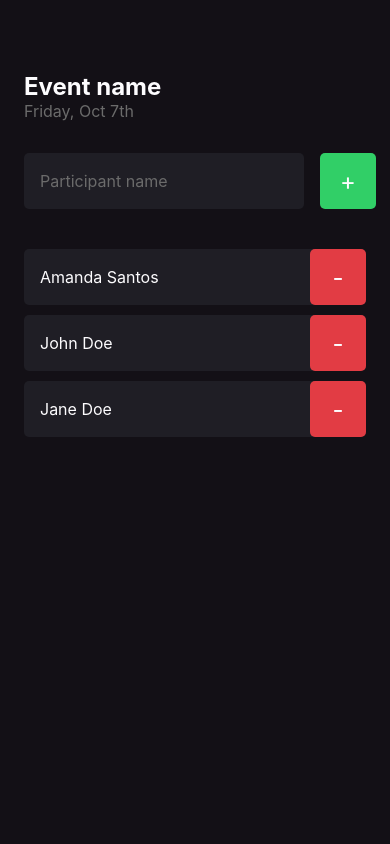
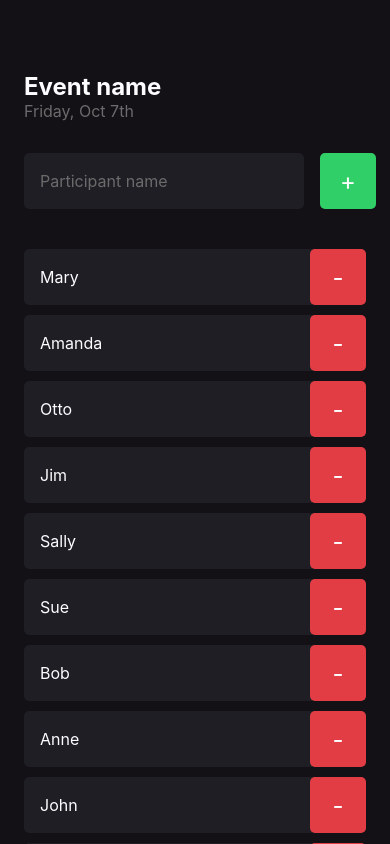
Before and after one commit to amanda-santos/imhere, a React Native app: screen / in a window 390 px wide. Built offline with nearby package versions, Linux system fonts and the light colour scheme.

Commit message:
feat: ✨ add scrollview

```diff
--- a/src/components/Participant/index.tsx
+++ b/src/components/Participant/index.tsx
@@ -5,13 +5,17 @@ import { styles } from "./styles";
 
 type ParticipantProps = {
   name: string;
+  onRemove: (name: string) => void;
 };
 
-export const Participant = ({ name }: ParticipantProps): ReactElement => {
+export const Participant = ({
+  name,
+  onRemove,
+}: ParticipantProps): ReactElement => {
   return (
     <View style={styles.container}>
       <Text style={styles.name}>{name}</Text>
-      <TouchableOpacity style={styles.button}>
+      <TouchableOpacity style={styles.button} onPress={() => onRemove(name)}>
         <Text style={styles.buttonText}>-</Text>
       </TouchableOpacity>
     </View>
--- a/src/screens/Home/index.tsx
+++ b/src/screens/Home/index.tsx
@@ -1,12 +1,38 @@
 import { ReactElement } from "react";
-import { Text, TextInput, TouchableOpacity, View } from "react-native";
+import {
+  ScrollView,
+  Text,
+  TextInput,
+  TouchableOpacity,
+  View,
+} from "react-native";
 import { Participant } from "../../components/Participant";
 
 import { styles } from "./styles";
 
 export const Home = (): ReactElement => {
+  const participants = [
+    "Mary",
+    "Amanda",
+    "Otto",
+    "Jim",
+    "Sally",
+    "Sue",
+    "Bob",
+    "Anne",
+    "John",
+    "Jane",
+    "Joe",
+    "Jill",
+    "Jack",
+  ];
+
   const handleAddParticipant = () => {
     console.log("Add participant");
+  };
+
+  const handleRemoveParticipant = (name: string) => {
+    console.log("Remove participant", name);
   };
 
   return (
@@ -26,9 +52,15 @@ export const Home = (): ReactElement => {
         </TouchableOpacity>
       </View>
 
-      <Participant name="Amanda Santos" />
-      <Participant name="John Doe" />
-      <Participant name="Jane Doe" />
+      <ScrollView showsVerticalScrollIndicator={false}>
+        {participants.map((participant) => (
+          <Participant
+            key={participant}
+            name={participant}
+            onRemove={handleRemoveParticipant}
+          />
+        ))}
+      </ScrollView>
     </View>
   );
 };
```
